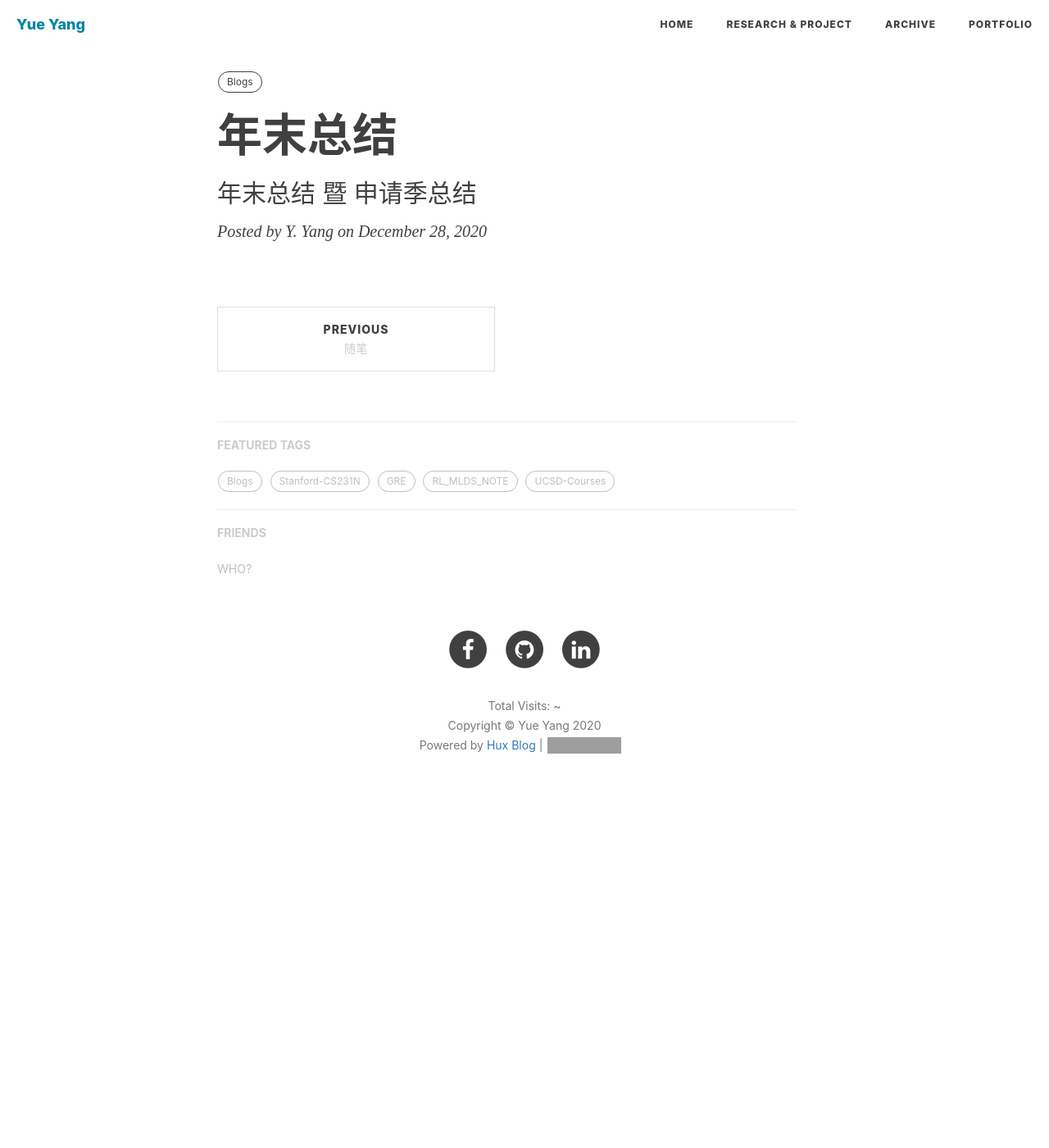
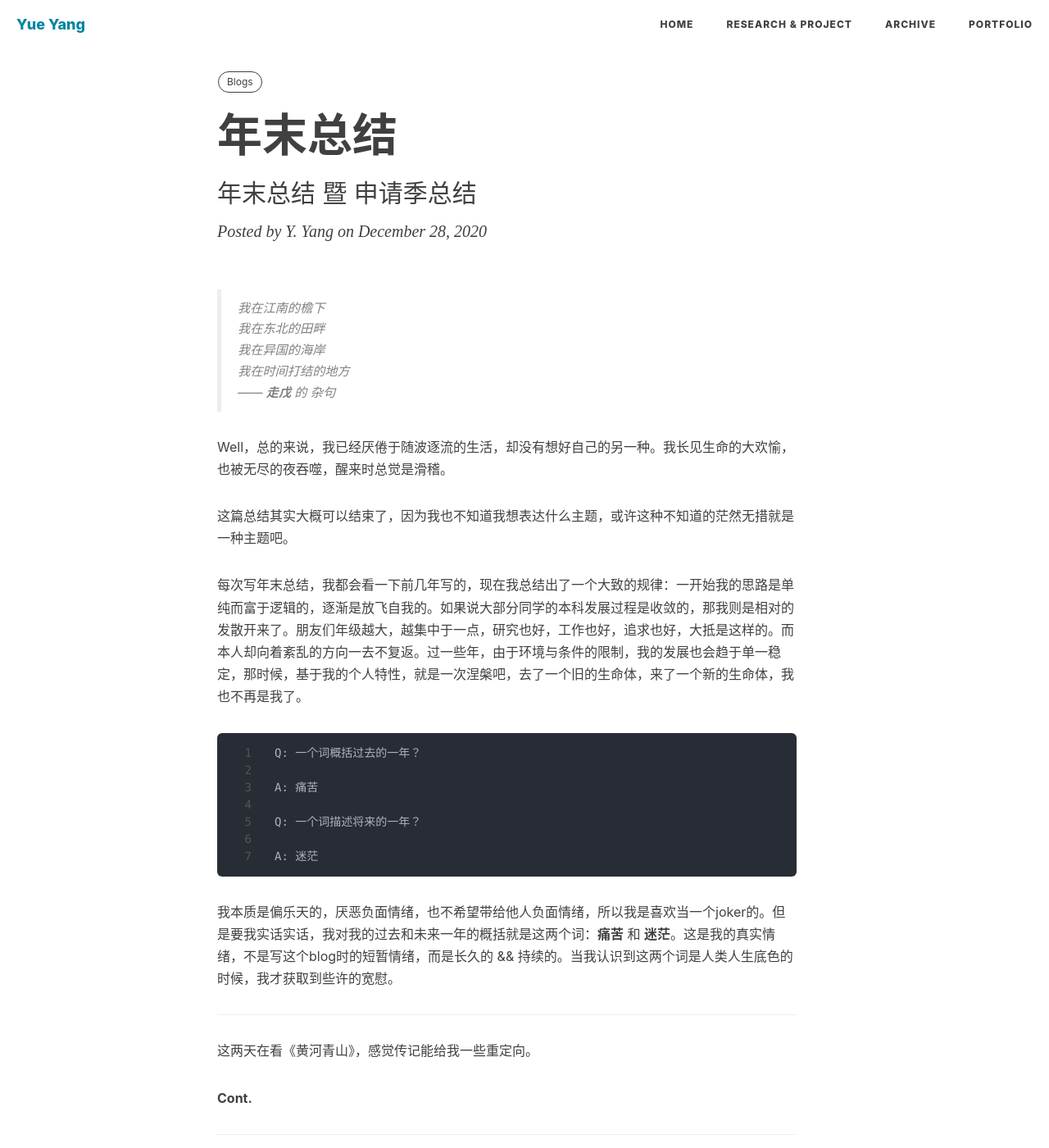
Before and after one commit to The-chosen/The-chosen.github.io, a Jekyll site: the page built from _posts/2020-12-28-blog5.markdown, in a window 1280 px wide and 1400 px high. Shown: the whole window at 82% size. Built offline with Jekyll 4.4.1, drawn with Linux system fonts in a browser that asks for light colours; nearby versions of some CDN libraries; comment, search, counter and statistics services are not loaded; some of the changed text lies outside the part shown; grey boxes are pictures that could not be loaded.

Commit message:
add files

````diff
--- a/_posts/2020-12-28-blog5.markdown
+++ b/_posts/2020-12-28-blog5.markdown
@@ -7,3 +7,34 @@ header-style: text
 tags:
   - Blogs
 ---
+
+> 我在江南的檐下 <br>我在东北的田畔 <br>我在异国的海岸<br> 我在时间打结的地方 <br>—— **走戊** 的 杂句
+
+
+Well，总的来说，我已经厌倦于随波逐流的生活，却没有想好自己的另一种。我长见生命的大欢愉，也被无尽的夜吞噬，醒来时总觉是滑稽。
+
+这篇总结其实大概可以结束了，因为我也不知道我想表达什么主题，或许这种不知道的茫然无措就是一种主题吧。
+
+每次写年末总结，我都会看一下前几年写的，现在我总结出了一个大致的规律：一开始我的思路是单纯而富于逻辑的，逐渐是放飞自我的。如果说大部分同学的本科发展过程是收敛的，那我则是相对的发散开来了。朋友们年级越大，越集中于一点，研究也好，工作也好，追求也好，大抵是这样的。而本人却向着紊乱的方向一去不复返。过一些年，由于环境与条件的限制，我的发展也会趋于单一稳定，那时候，基于我的个人特性，就是一次涅槃吧，去了一个旧的生命体，来了一个新的生命体，我也不再是我了。
+
+```
+Q: 一个词概括过去的一年？
+
+A: 痛苦
+
+Q: 一个词描述将来的一年？
+
+A: 迷茫
+```
+
+我本质是偏乐天的，厌恶负面情绪，也不希望带给他人负面情绪，所以我是喜欢当一个joker的。但是要我实话实话，我对我的过去和未来一年的概括就是这两个词：**痛苦** 和 **迷茫**。这是我的真实情绪，不是写这个blog时的短暂情绪，而是长久的 && 持续的。当我认识到这两个词是人类人生底色的时候，我才获取到些许的宽慰。
+
+----
+
+这两天在看《黄河青山》，感觉传记能给我一些重定向。
+
+**Cont.**
+
+----
+
+Edit version1, 12-28-2020-21:56
````
